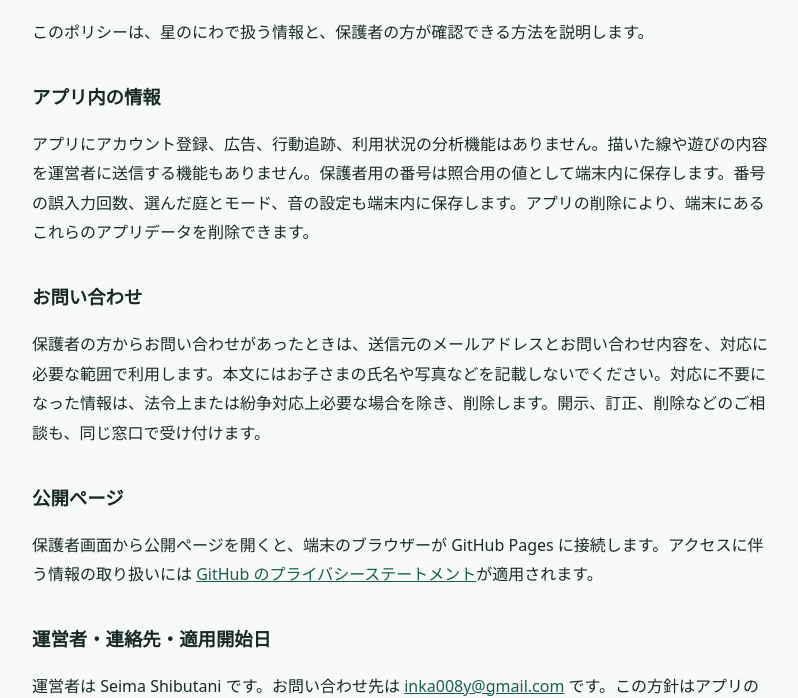
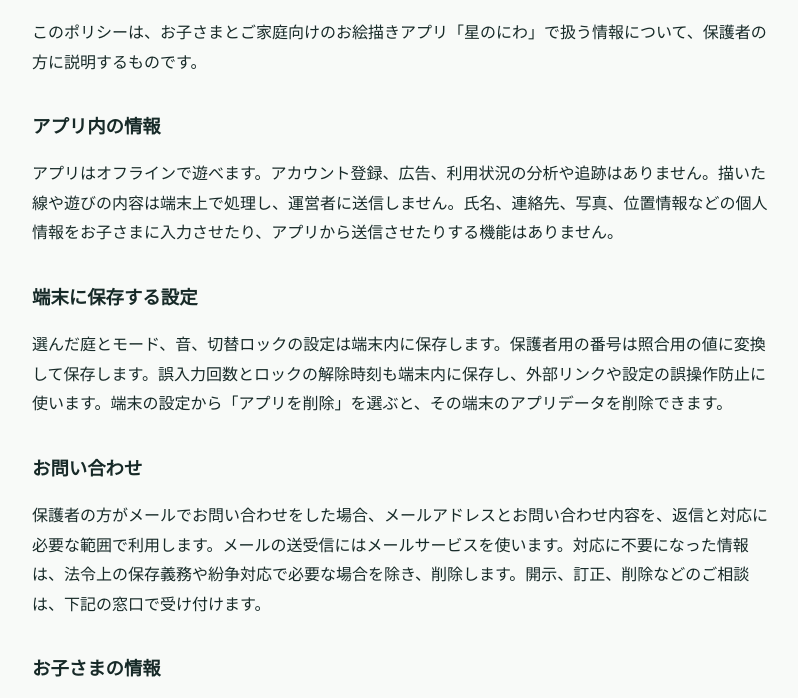
Before and after one commit to inka002y/hoshi-no-niwa-legal, a plain HTML site: page privacy.html in a window 1280 px wide. Shown: the part 108-806 px from the top of the page, without its empty margins (240-1038 px from the left). Drawn offline with Linux system fonts and the light colour scheme.

Commit message:
Update Star Garden policies for Kids Category

```diff
--- a/privacy.html
+++ b/privacy.html
@@ -16,13 +16,17 @@ nav { margin: 2rem 0 0; }
 <body>
 <main>
   <h1>星のにわ　プライバシーポリシー</h1>
-  <p>このポリシーは、星のにわで扱う情報と、保護者の方が確認できる方法を説明します。</p>
+  <p>このポリシーは、お子さまとご家庭向けのお絵描きアプリ「星のにわ」で扱う情報について、保護者の方に説明するものです。</p>
   <h2>アプリ内の情報</h2>
-  <p>アプリにアカウント登録、広告、行動追跡、利用状況の分析機能はありません。描いた線や遊びの内容を運営者に送信する機能もありません。保護者用の番号は照合用の値として端末内に保存します。番号の誤入力回数、選んだ庭とモード、音の設定も端末内に保存します。アプリの削除により、端末にあるこれらのアプリデータを削除できます。</p>
+  <p>アプリはオフラインで遊べます。アカウント登録、広告、利用状況の分析や追跡はありません。描いた線や遊びの内容は端末上で処理し、運営者に送信しません。氏名、連絡先、写真、位置情報などの個人情報をお子さまに入力させたり、アプリから送信させたりする機能はありません。</p>
+  <h2>端末に保存する設定</h2>
+  <p>選んだ庭とモード、音、切替ロックの設定は端末内に保存します。保護者用の番号は照合用の値に変換して保存します。誤入力回数とロックの解除時刻も端末内に保存し、外部リンクや設定の誤操作防止に使います。端末の設定から「アプリを削除」を選ぶと、その端末のアプリデータを削除できます。</p>
   <h2>お問い合わせ</h2>
-  <p>保護者の方からお問い合わせがあったときは、送信元のメールアドレスとお問い合わせ内容を、対応に必要な範囲で利用します。本文にはお子さまの氏名や写真などを記載しないでください。対応に不要になった情報は、法令上または紛争対応上必要な場合を除き、削除します。開示、訂正、削除などのご相談も、同じ窓口で受け付けます。</p>
+  <p>保護者の方がメールでお問い合わせをした場合、メールアドレスとお問い合わせ内容を、返信と対応に必要な範囲で利用します。メールの送受信にはメールサービスを使います。対応に不要になった情報は、法令上の保存義務や紛争対応で必要な場合を除き、削除します。開示、訂正、削除などのご相談は、下記の窓口で受け付けます。</p>
+  <h2>お子さまの情報</h2>
+  <p>お問い合わせには、お子さまの氏名や写真、保護者用の番号を含めないでください。お子さまの個人情報が誤って送られたと分かった場合は、法令上必要な場合を除き、速やかに削除します。保護者の方は、誤って送った情報の削除を同じ窓口に依頼できます。</p>
   <h2>公開ページ</h2>
-  <p>保護者画面から公開ページを開くと、端末のブラウザーが GitHub Pages に接続します。アクセスに伴う情報の取り扱いには <a href="https://docs.github.com/site-policy/privacy-policies/github-general-privacy-statement">GitHub のプライバシーステートメント</a>が適用されます。</p>
+  <p>アプリ内の本文は、画面上の「？」からオフラインで確認できます。保護者画面から公開ページを選ぶと、端末のブラウザーで開きます。公開ページでは、ホスティングを提供する GitHub がセキュリティのためにアクセス元の IP アドレスを記録します。詳しくは <a href="https://docs.github.com/site-policy/privacy-policies/github-general-privacy-statement">GitHub のプライバシーステートメント</a>をご覧ください。</p>
   <h2>運営者・連絡先・適用開始日</h2>
   <p>運営者は Seima Shibutani です。お問い合わせ先は <a href="mailto:inka008y@gmail.com">inka008y@gmail.com</a> です。この方針はアプリの配信開始日から適用します。</p>
   <nav aria-label="関連ページ"><a href="index.html">サポート</a> ・ <a href="privacy.html">プライバシーポリシー</a> ・ <a href="terms.html">利用規約</a></nav>
```
Also changed, not shown: index.html (+4 -2 lines), terms.html (+3 -3 lines).
